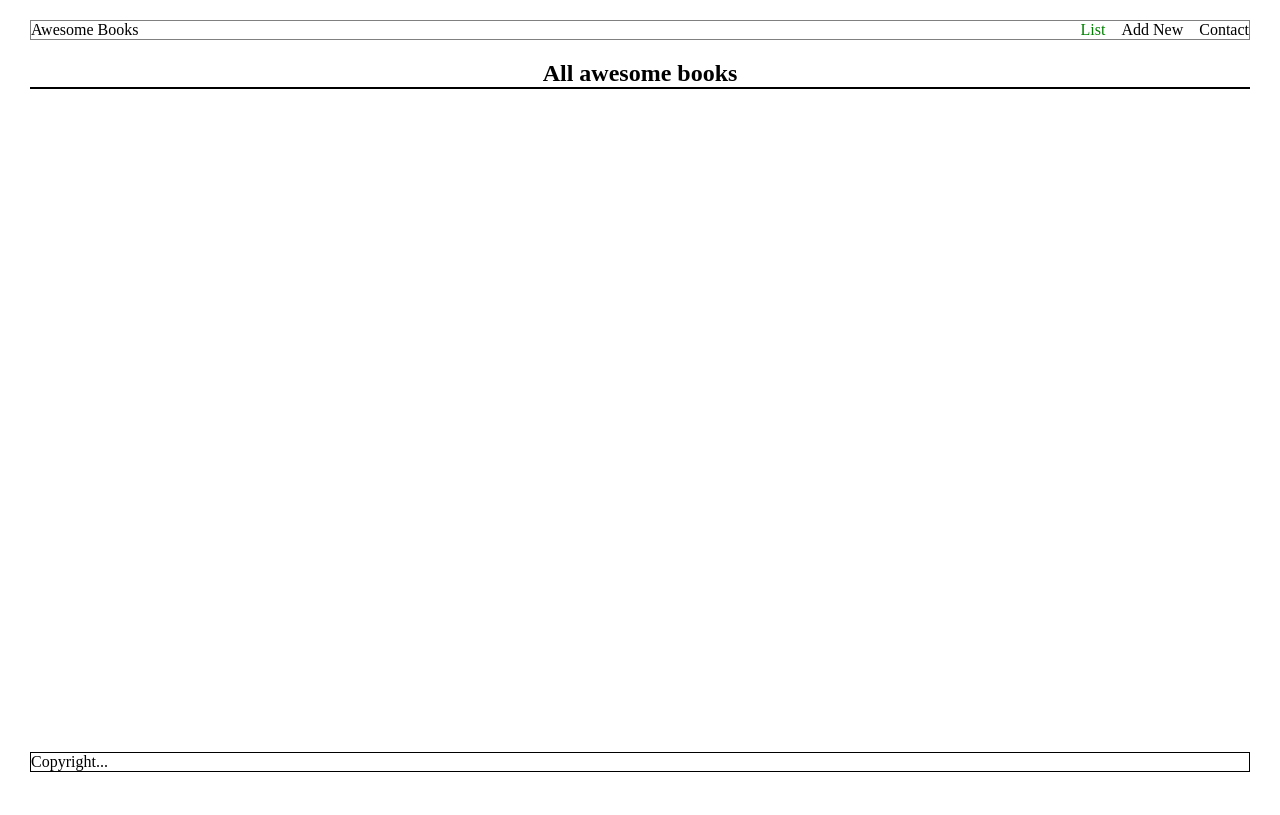
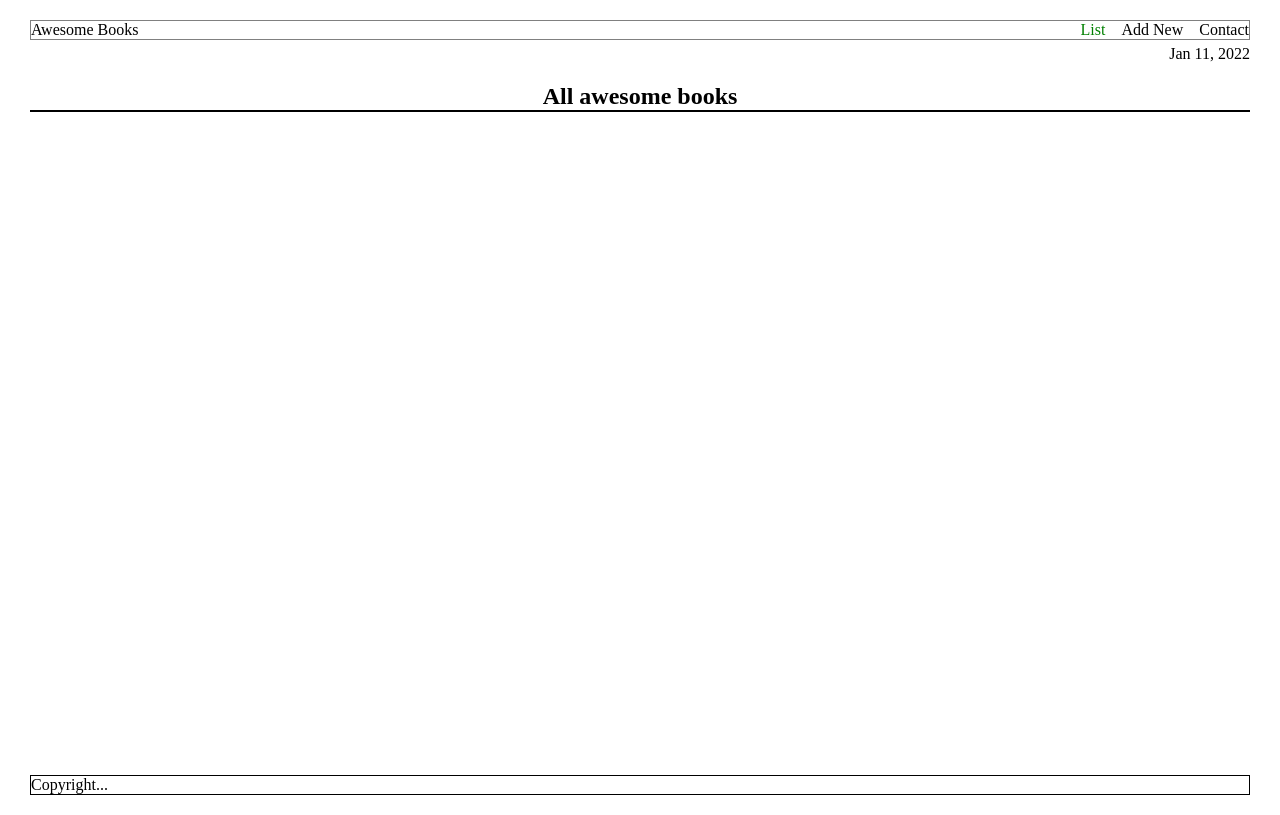
Before and after one commit to biruk-bereka/awesome-books, a website: page index.html in a window 1280 px wide. Drawn offline with Linux system fonts and the light colour scheme.

Commit message:
add date to the header

```diff
--- a/index.html
+++ b/index.html
@@ -18,6 +18,7 @@
           <li><a id="contact-info" href="#contact-info"> Contact</a></li>
         </ul>
       </nav>
+      <p class="date">Jan 11, 2022</p>
     </header>
     <main>
       <section class="books-section">
--- a/style.css
+++ b/style.css
@@ -29,6 +29,11 @@ nav {
 nav ul {
   display: flex;
   gap: 1rem;
+}
+
+.date {
+  text-align: end;
+  margin: 5px 0;
 }
 
 .active {
```
